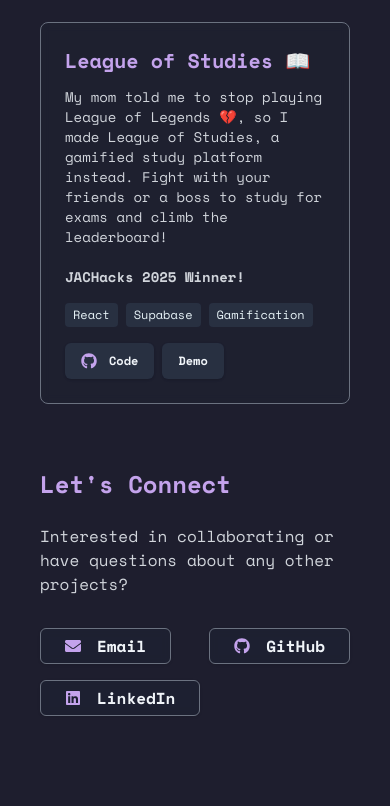
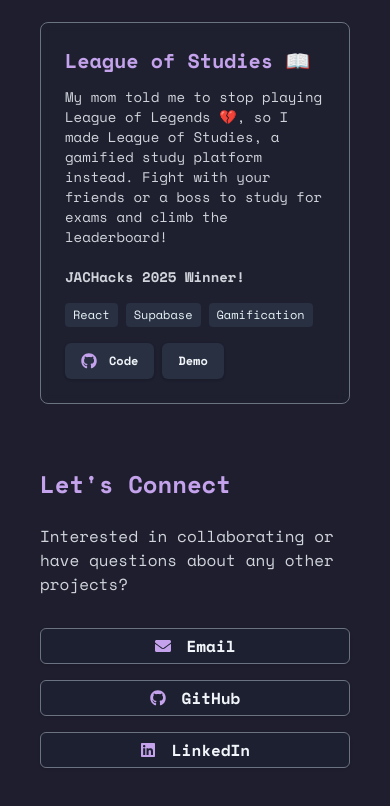
Before and after one commit to Blynkosaur/personal-portfolio-v2, a Next.js app: page /projects in a window 390 px wide. Shown: the part 1532-2338 px from the top of the page. Built offline with nearby package versions, Linux system fonts and the light colour scheme.

Commit message:
stacked project buttons at bottom

```diff
--- a/src/app/projects/page.js
+++ b/src/app/projects/page.js
@@ -333,9 +333,9 @@ export default function Projects() {
         <p className="text-gray-300 mb-8">
           Interested in collaborating or have questions about any other projects?
         </p>
-        <div className="flex gap-4 justify-between flex-wrap">
+        <div className="flex gap-4 justify-between flex-col [@media(min-width:580px)]:flex-row [@media(min-width:580px)]:justify-between">
           <Button
-            className="cursor-target bg-slate-800/30 text-slate-100 hover:bg-slate-700/50 hover:border-slate-300 hover:text-slate-600 transition-all duration-200 backdrop-blur-sm px-6 py-3 text-base"
+            className="cursor-target w-full [@media(min-width:580px)]:w-auto bg-slate-800/30 text-slate-100 hover:bg-slate-700/50 hover:border-slate-300 hover:text-slate-600 transition-all duration-200 backdrop-blur-sm px-6 py-3 text-base"
             asChild
             style={{ border: "1px solid #6b7280" }}
           >
@@ -349,7 +349,7 @@ export default function Projects() {
             </a>
           </Button>
           <Button
-            className="cursor-target bg-slate-800/30 text-slate-100 hover:bg-slate-700/50 hover:border-slate-300 hover:text-slate-600 transition-all duration-200 backdrop-blur-sm px-6 py-3 text-base"
+            className="cursor-target w-full [@media(min-width:580px)]:w-auto bg-slate-800/30 text-slate-100 hover:bg-slate-700/50 hover:border-slate-300 hover:text-slate-600 transition-all duration-200 backdrop-blur-sm px-6 py-3 text-base"
             asChild
             style={{ border: "1px solid #6b7280" }}
           >
@@ -363,7 +363,7 @@ export default function Projects() {
             </Link>
           </Button>
           <Button
-            className="cursor-target bg-slate-800/30 text-slate-100 hover:bg-slate-700/50 hover:border-slate-300 hover:text-slate-600 transition-all duration-200 backdrop-blur-sm px-6 py-3 text-base"
+            className="cursor-target w-full [@media(min-width:580px)]:w-auto bg-slate-800/30 text-slate-100 hover:bg-slate-700/50 hover:border-slate-300 hover:text-slate-600 transition-all duration-200 backdrop-blur-sm px-6 py-3 text-base"
             asChild
             style={{ border: "1px solid #6b7280" }}
           >
```
